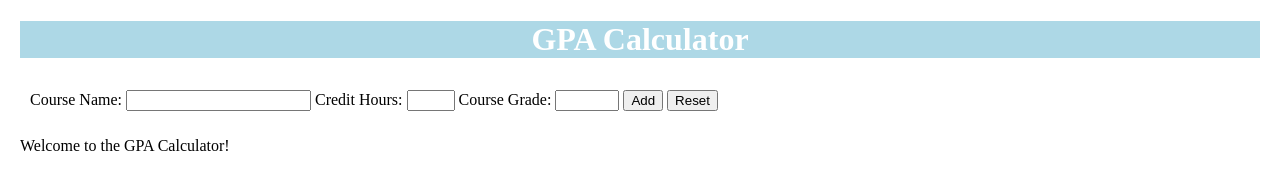
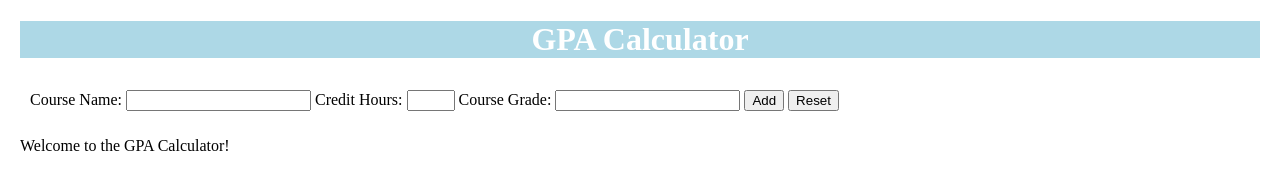
Before and after one commit to netlams/simple-gpa-calc, a plain HTML site: page index.html in a window 1280 px wide. Drawn offline with Linux system fonts and the light colour scheme.

Commit message:
increase max hours and allow for decimal grades

```diff
--- a/index.html
+++ b/index.html
@@ -41,10 +41,10 @@
 			<input type="text" name="course-name">
 
 			<label for="course-hours">Credit Hours:</label>
-			<input type="number" name="course-hours" min="0" max="5">
+			<input type="number" name="course-hours" min="0" max="9">
 
 			<label for="course-grade">Course Grade:</label>
-			<input type="number" name="course-grade" min="0" max="4.0">
+			<input type="text" name="course-grade">
 
 			<input type="submit" value="Add">
 			<input type="reset" value="Reset">
```
